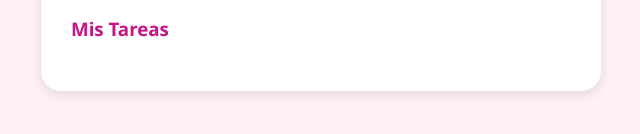
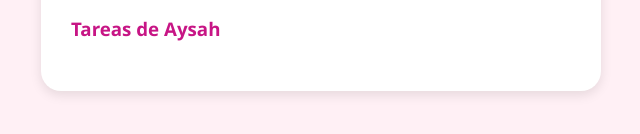
Before and after one commit to Mendo0729/To-do-List, a plain HTML site: page index.html in a window 1280 px wide. Shown: the part 288-422 px from the top of the page, 319-959 px from the left. Drawn offline with Linux system fonts and the light colour scheme.

Commit message:
Version 1.0

```diff
--- a/index.html
+++ b/index.html
@@ -17,7 +17,7 @@
             <button type="submit">Guardar</button>
         </form>
 
-        <h3>Mis Tareas</h3>
+        <h3>Tareas de Aysah</h3>
 
         <ul id="lista"></ul>
     </div>
```
